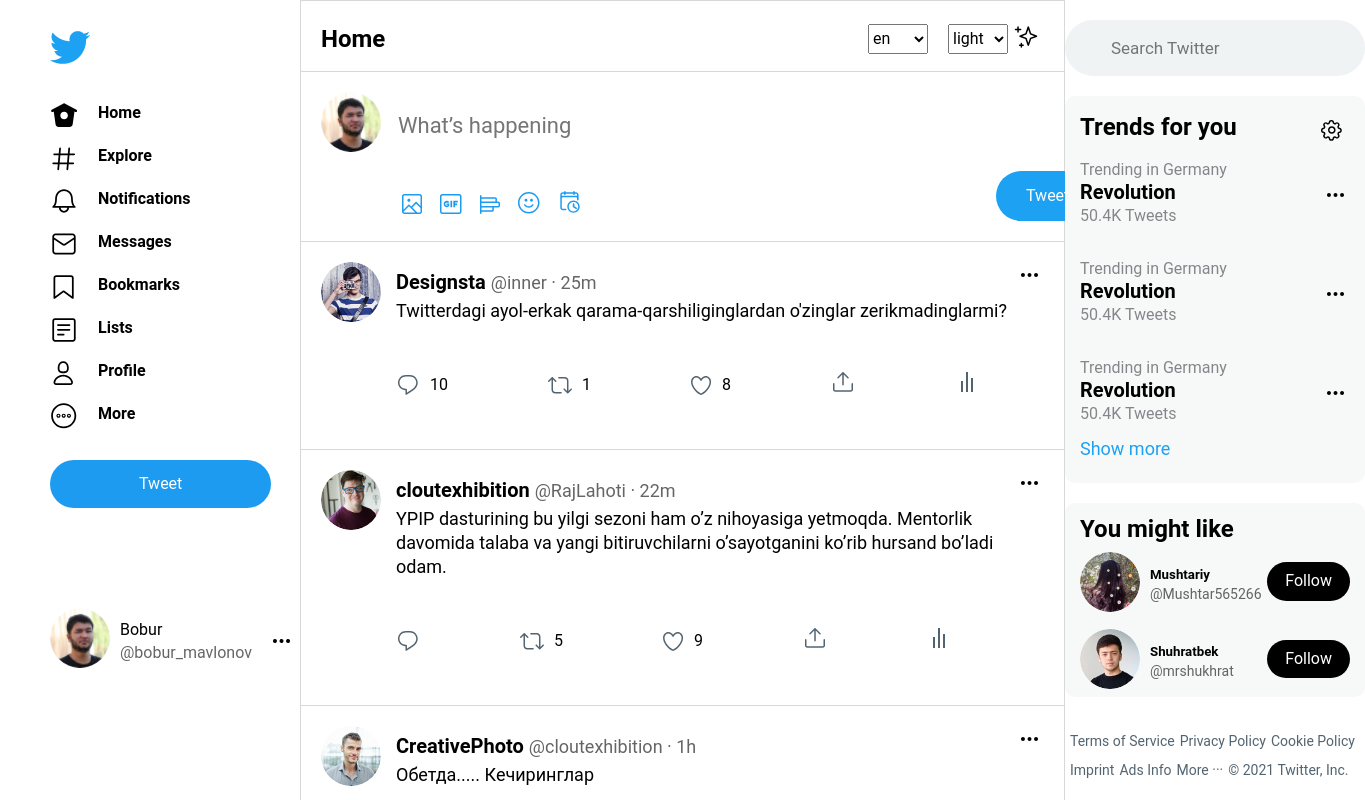
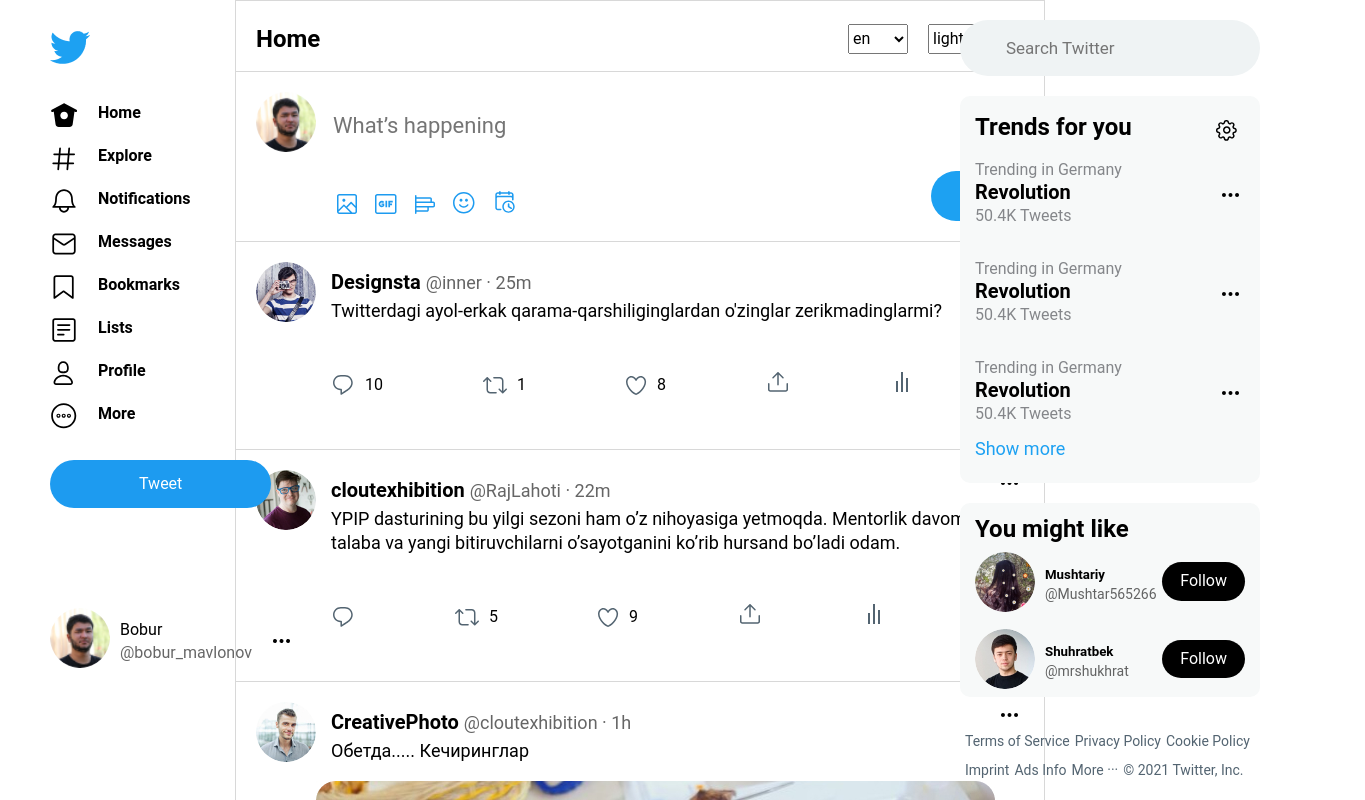
Before and after one commit to Muhammadaziz107/twitter, a React (Create React App) app: page / in a window 1280 px wide. Shown: the top 800 px of the page, 1365 px wide, since content can reach past the window. Built offline with nearby package versions, Linux system fonts and the light colour scheme.

Commit message:
Add fixed

```diff
--- a/src/Components/Footer/Footer.css
+++ b/src/Components/Footer/Footer.css
@@ -1,5 +1,5 @@
 .footer {
-  /* position: fixed; */
+  position: fixed;
   right: 0;
   margin-top: 20px;
   margin-right: 20px;
--- a/src/Components/Header/Header.css
+++ b/src/Components/Header/Header.css
@@ -1,5 +1,5 @@
 .header {
-  /* position: fixed; */
+  position: fixed;
   padding-top: 31px;
   padding-left: 50px;
   top: 0;
```
